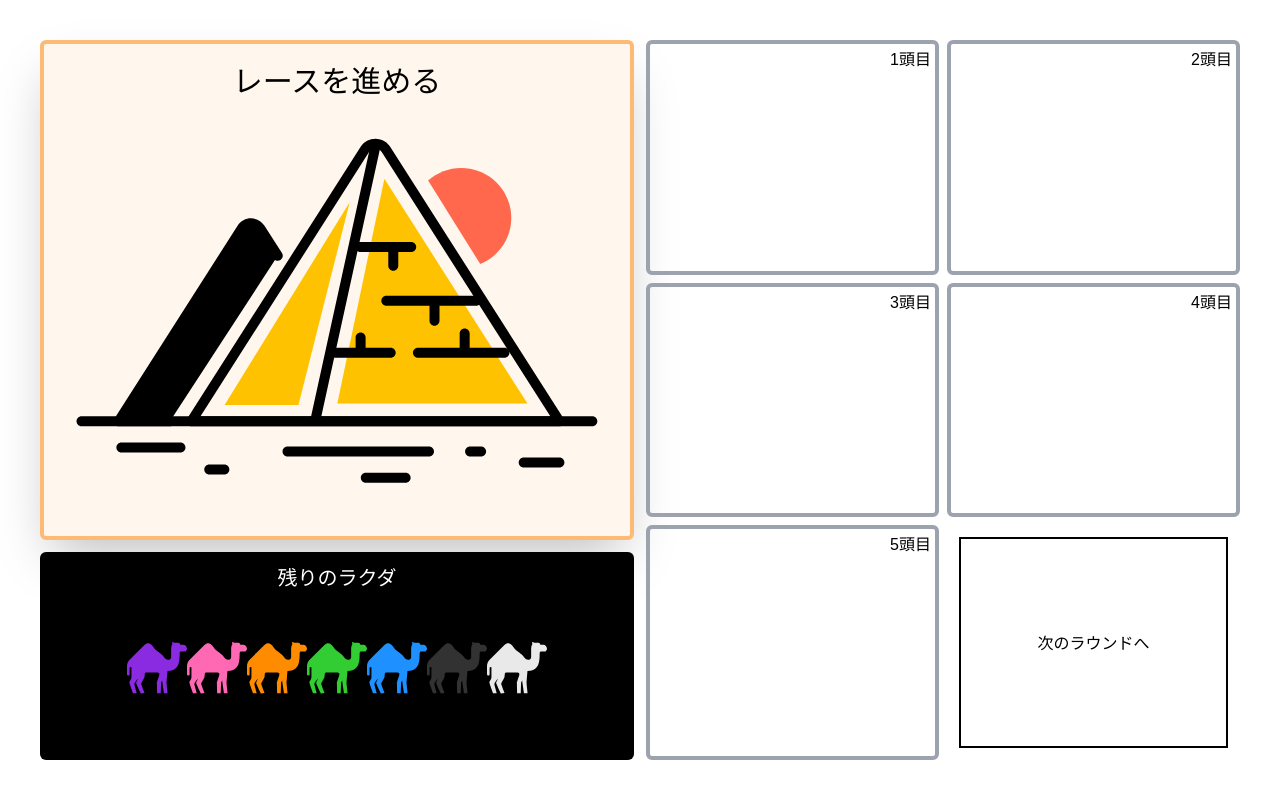
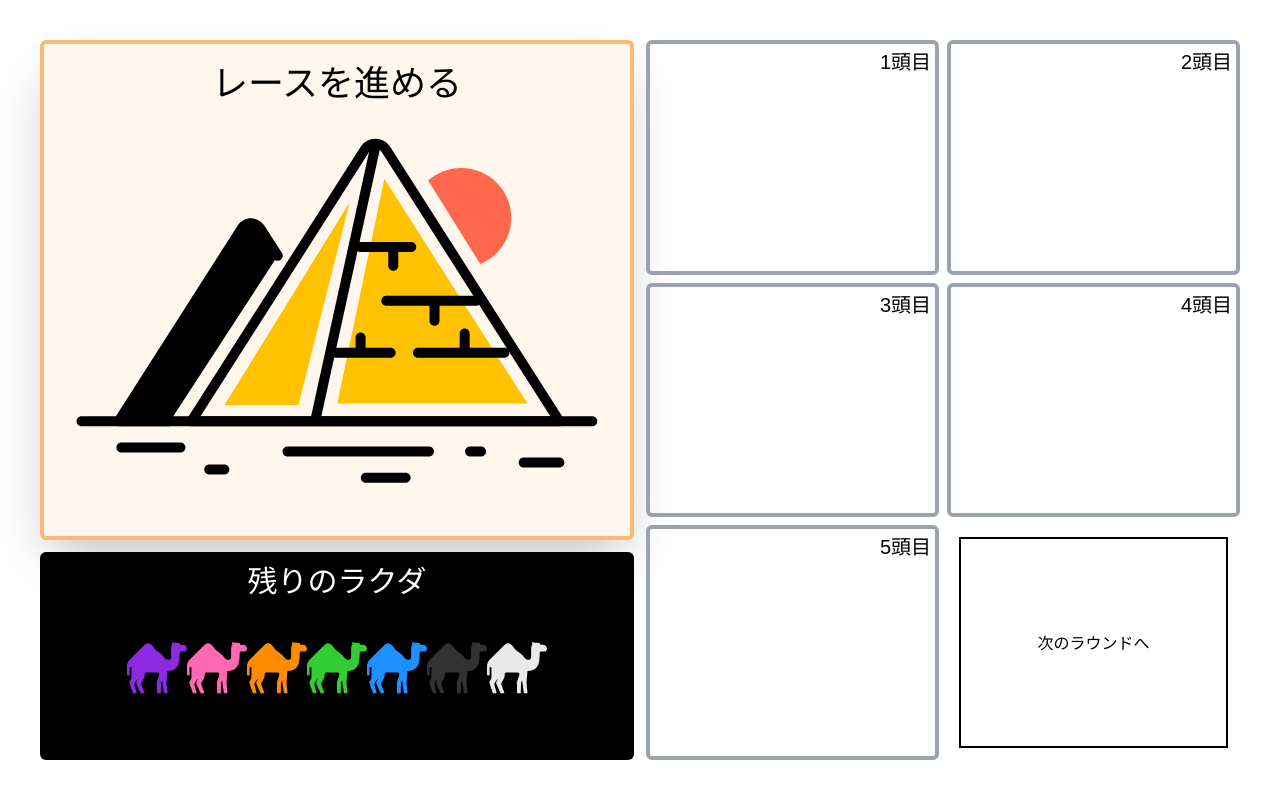
Before and after one commit to YM202c2100/camel-up, a Next.js app: page / in a window 1280 px wide. Built offline with nearby package versions, Linux system fonts and the light colour scheme; a web font is replaced by a local one.

Commit message:
[style] フォントの大きさを修正

```diff
--- a/app/feature/selectedCamels/components/selectedCamels.tsx
+++ b/app/feature/selectedCamels/components/selectedCamels.tsx
@@ -17,7 +17,7 @@ export const SelectedCamels:React.FC = ()=>{
 const CamelCard:React.FC<{result:RollResult|undefined, idx:number}> = ({result, idx})=>{
   return(
     <div className="flex justify-center items-end relative border-4 border-gray-400 rounded-md">
-      <p className={`absolute top-0 right-0 m-1 ${dotFont.className}`}>{idx+1}頭目</p>
+      <p className={`absolute top-0 right-0 m-1 text-xl ${dotFont.className}`}>{idx+1}頭目</p>
       {result &&
         <>
           <div className="w-[100px] aspect-square absolute z-10 -scale-x-100 bottom-6 left-10">
--- a/app/page.tsx
+++ b/app/page.tsx
@@ -23,11 +23,11 @@ export default function Home() {
       <div className="grid grid-cols-2 h-lvh p-10 gap-3">
         <div className="grid grid-rows-10 gap-3">
           <div className="border-4 border-orange-300 bg-orange-50 row-span-7 rounded-md shadow-2xl relative">
-            <p className={`absolute left-1/2 -translate-x-1/2 text-3xl mt-5 ${dotFont.className}`}>レースを進める</p>
+            <p className={`absolute left-1/2 -translate-x-1/2 text-4xl mt-5 ${dotFont.className}`}>レースを進める</p>
             <RollAction roundNum={roundNum} setRoundResult={setRoundResult}/>
           </div>
           <div className="bg-black row-span-3 rounded-md flex justify-center p-3 relative">
-            <p className={`absolute left-1/2 -translate-x-1/2 text-white text-xl ${dotFont.className}`}>残りのラクダ</p>
+            <p className={`absolute left-1/2 -translate-x-1/2 text-white text-3xl ${dotFont.className}`}>残りのラクダ</p>
             <RemainginCamels/>
           </div>
         </div>
```
